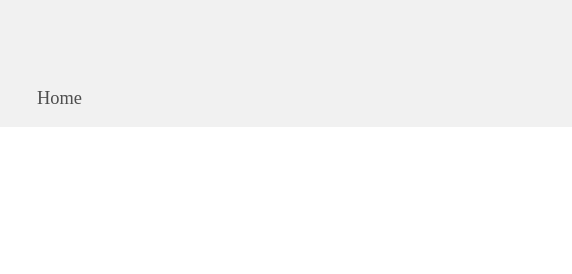
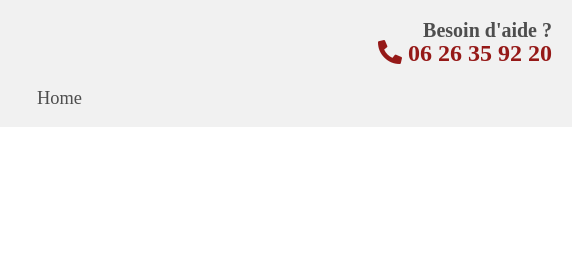
Before and after one commit to RomainMouly/Projet-AFMP, a website: page index.html in a window 1280 px wide. Shown: the full height of the page, 708-1280 px from the left. Drawn offline with Linux system fonts and the light colour scheme.

Commit message:
add help phone to navbar

```diff
--- a/assets/css/_header.css
+++ b/assets/css/_header.css
@@ -96,6 +96,38 @@ nav .btn-trigger.is-open .icon:nth-child(3){
 
 
 /* ----------------------
+    NAV HELP
+---------------------- */
+nav .nav-contact {
+    display: none;
+    text-align: right;
+    position: absolute;
+    top: 20px;
+    right: 20px;
+}
+
+nav .nav-contact .nav-help {
+    color: var(--color-dark);
+    font-size: 1.25rem;
+    font-weight: 600;
+}
+
+nav .nav-contact .nav-phone {
+    color: var(--color-primary);
+    font-size: 1.5rem;
+    font-weight: bold;
+    letter-spacing: 1;
+}
+
+@media screen and (min-width: 576px) {
+    nav .nav-contact {
+        display: inline-block;
+    }
+}
+
+
+
+/* ----------------------
     NAVBAR
 ---------------------- */
 nav .navbar-collapse {
@@ -166,7 +198,7 @@ nav .navbar-collapse .navbar-nav .nav-item .nav-link i {
         right: 50%;
         bottom: 0;
         background: var(--color-dark);
-        height: 3px;
+        height: 2px;
         transition: left .3s ease-out,right .3s ease-out;
     }
 
--- a/assets/css/_variables.css
+++ b/assets/css/_variables.css
@@ -1,6 +1,7 @@
 :root {
     --color-light: rgba(241, 241, 241, 1);
     --color-dark:  rgba(78, 78, 78, 1);
+    --color-primary: rgba(149, 25, 24, 1);
 
     --color-navbar: var(--color-light);
     --color-trigger-icon: var(--color-dark);
--- a/index.html
+++ b/index.html
@@ -9,6 +9,10 @@
 </head>
 
 <body>
+
+    <!-- =================
+            NAVBAR
+    ================== -->
     <nav>
         <a class="logo" href="index.html">
             <img src="./assets/logo.jpg" alt="">
@@ -19,6 +23,11 @@
             <span class="icon"></span>
             <span class="icon"></span>
         </button>
+
+        <div class="nav-contact">
+            <p class="nav-help">Besoin d'aide ?</p>
+            <p class="nav-phone"><i class="fas fa-phone-alt"></i> 06 26 35 92 20</p>
+        </div>
 
         <div class="navbar-collapse" id="navbar-collapse">
             <ul class="navbar-nav" id="navbar-nav">
@@ -36,32 +45,7 @@
                 </li>
             </ul>
         </div>
-    </nav>
-
-
-
-        <!-- <nav>
-            <button class="nav-trigger" id="btn-trigger">
-                <span class="icon"></span>
-                <span class="icon"></span>
-                <span class="icon"></span>
-            </button>
-
-            <ul class="navbar-nav" id="navbar-nav">
-                <li class="nav-item">
-                    <a class="nav-link" href="">home</a>
-                </li>
-                <li class="nav-item">
-                    <a class="nav-link" href="">home</a>
-                </li>
-                <li class="nav-item">
-                    <a class="nav-link" href="">home</a>
-                </li>
-                <li class="nav-item">
-                    <a class="nav-link" href="">home</a>
-                </li>
-            </ul>
-        </nav> -->
+    </nav><!-- navbar -->
 
 
 
```
